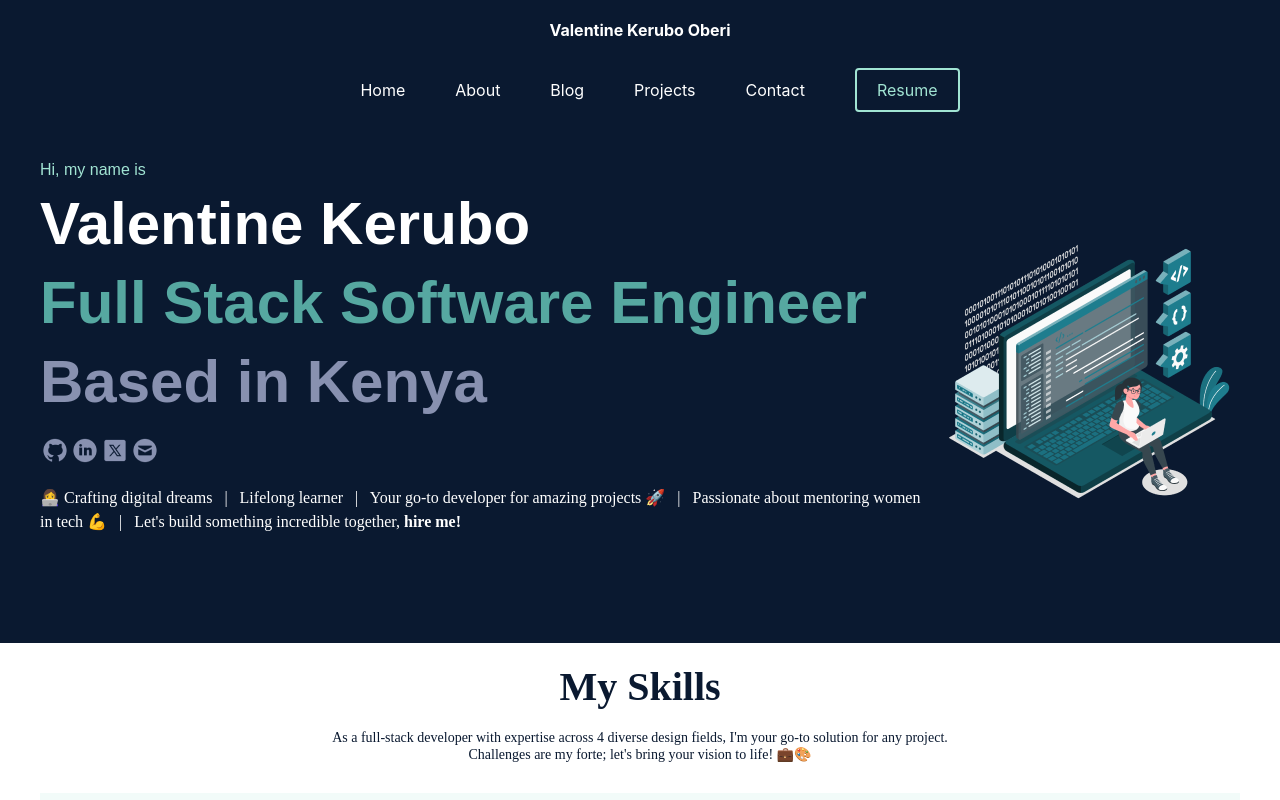
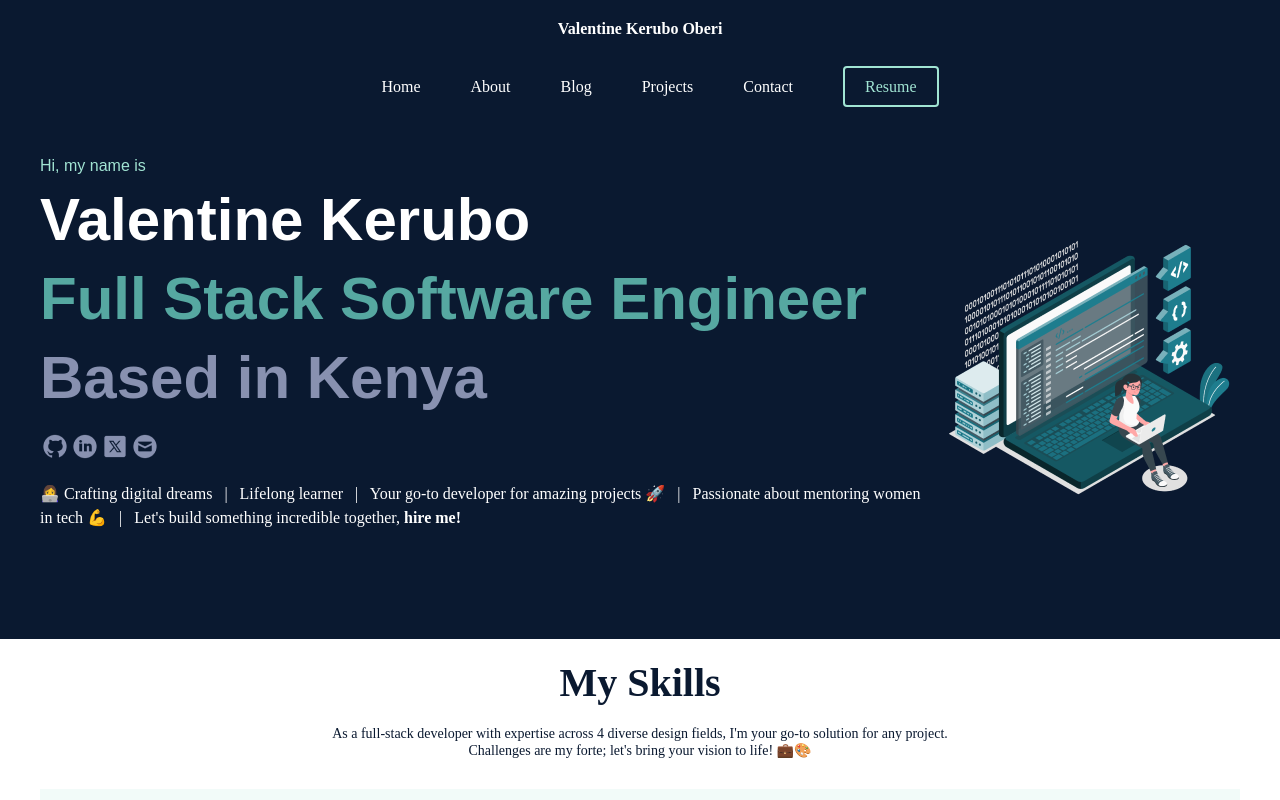
Before and after one commit to Vkerubo/my-portolio, a React (Create React App) app: page / in a window 1280 px wide. Shown: the top 800 px of the page. Built offline with nearby package versions, Linux system fonts and the light colour scheme.

Commit message:
use font-family: sen;

```diff
--- a/src/components/Navbar.js
+++ b/src/components/Navbar.js
@@ -16,6 +16,7 @@ const Header = styled.h1`
   font-size: 16px;
   font-weight: regular;
   margin: 0;
+  font-family: sen;
 `;
 
 const NavLinks = styled.ul`
@@ -23,8 +24,9 @@ const NavLinks = styled.ul`
   display: flex;
   gap: 50px;
   margin-bottom: 1px;
-  margin-top:40px;
-  align-items: center; /
+  margin-top: 40px;
+  align-items: center;
+  font-family: sen;
 `;
 
 const NavLink = styled(Link)`
```
